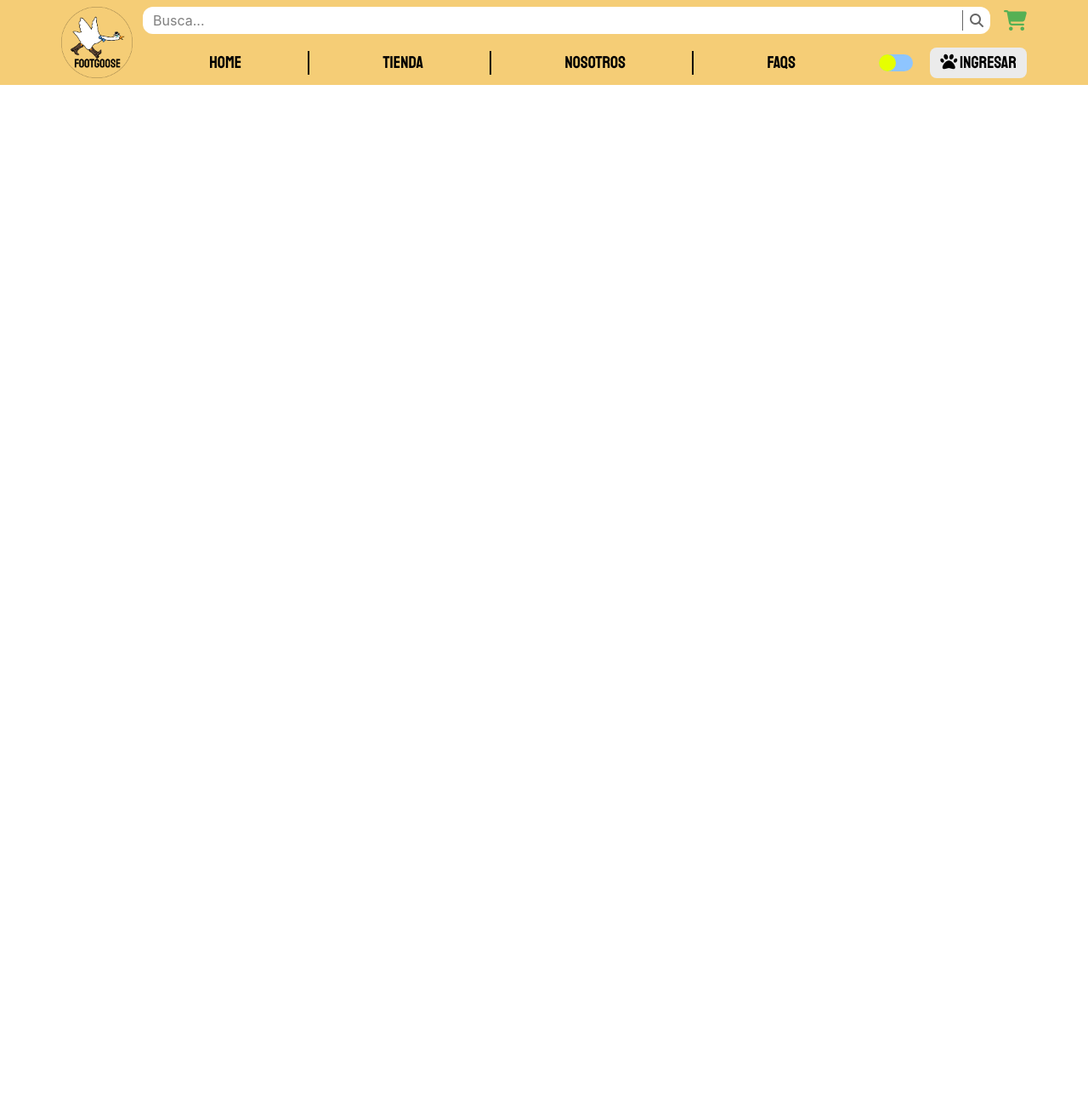
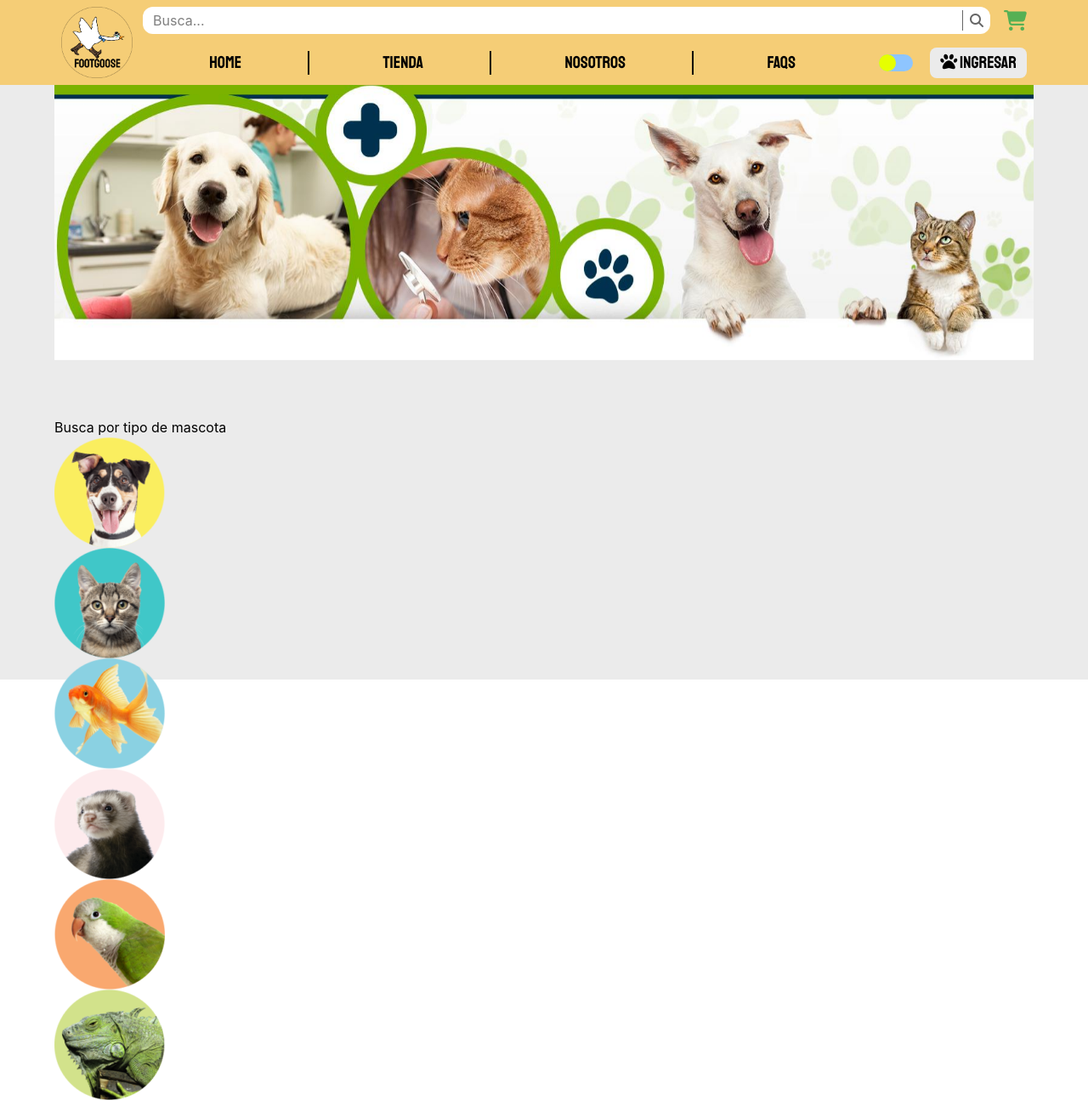
Before and after one commit to Marcos676/e-commerce-petshop, a React (Vite) app in the folder client/: page / in a window 1280 px wide. Shown: the whole page at 85% size. Before the commit the page ends 800 px from the top, so only its background shows below. Built offline with nearby package versions, Linux system fonts and the light colour scheme.

Commit message:
Agrega el carrusel de imágenes con Swiper en el componente Home y ajusta el estilo de fondo en index.css

```diff
--- a/client/package.json
+++ b/client/package.json
@@ -14,6 +14,7 @@
     "react": "^19.2.5",
     "react-dom": "^19.2.5",
     "react-router-dom": "^7.14.2",
+    "swiper": "^12.1.4",
     "tailwindcss": "^4.2.4"
   },
   "devDependencies": {
--- a/client/src/components/App.tsx
+++ b/client/src/components/App.tsx
@@ -1,12 +1,17 @@
-import Header from "./Header"
-
+import Header from "./Header";
+import Home from "../pages/Home";
 
 const App = () => {
   return (
     <>
-      <Header />
+      <div className="w-full max-h-screen max-w-screen mx-auto bg-grisClaro">
+        <Header />
+        <main className="max-w-6xl mx-auto">
+          <Home />
+        </main>
+      </div>
     </>
-  )
-}
+  );
+};
 
-export default App
+export default App;
--- /dev/null
+++ b/client/src/pages/Home.tsx
@@ -0,0 +1,64 @@
+//Swiper es una libreria de carrusel apra React
+import { Swiper, SwiperSlide } from "swiper/react"; //importa componentes principales de Swiper
+import { Autoplay } from "swiper/modules"; //importa modulo de autoplay para que el carrusel se mueva solo
+import "swiper/css"; // Importa estilos
+import "swiper/css/autoplay";
+
+//type Props = {}
+
+const Home = (/* props: Props */) => {
+  return (
+    <>
+      {/* carrusel */}
+      <Swiper
+        modules={[Autoplay]} // Registra el modulo
+        autoplay={{ delay: 5000 }} // Cambia cada 5 segundos
+        loop={true} //Se repite infinitamente
+        slidesPerView={1} //Muestra un slide a la vez
+      >
+        <SwiperSlide>
+          <img
+            src="images/carrusel/carrusel1.jpg"
+            className="object-contain"
+            alt=""
+          />
+        </SwiperSlide>
+        <SwiperSlide>
+          <img
+            src="images/carrusel/carrusel2.jpg"
+            className="object-contain"
+            alt=""
+          />
+        </SwiperSlide>
+        <SwiperSlide>
+          <img src="images/carrusel/carrusel3.jpg" className="" alt="" />
+        </SwiperSlide>
+      </Swiper>
+      <section>
+        <h3>Busca por tipo de mascota</h3>
+        <ul>
+          <li>
+            <img src="images/categorias/iconoPerro.png" alt="Perro" />
+          </li>
+          <li>
+            <img src="images/categorias/iconoGato.png" alt="Gato" />
+          </li>
+          <li>
+            <img src="images/categorias/iconoPez.png" alt="Pez" />
+          </li>
+          <li>
+            <img src="images/categorias/iconoRoedor.png" alt="Roedor" />
+          </li>
+          <li>
+            <img src="images/categorias/iconoAve.png" alt="Ave" />
+          </li>
+          <li>
+            <img src="images/categorias/iconoReptil.png" alt="Reptil" />
+          </li>
+        </ul>
+      </section>
+    </>
+  );
+};
+
+export default Home;
--- a/client/src/styles/index.css
+++ b/client/src/styles/index.css
@@ -71,4 +71,5 @@
   margin: 0 auto;
   display: flex;
   flex-direction: column;
+  background-color: var(--color-grisClaro);
 } */
```
Also changed, not shown: client/src/pages/home.tsx (deleted), 1 other file (tests, documents, lock files or other folders).
